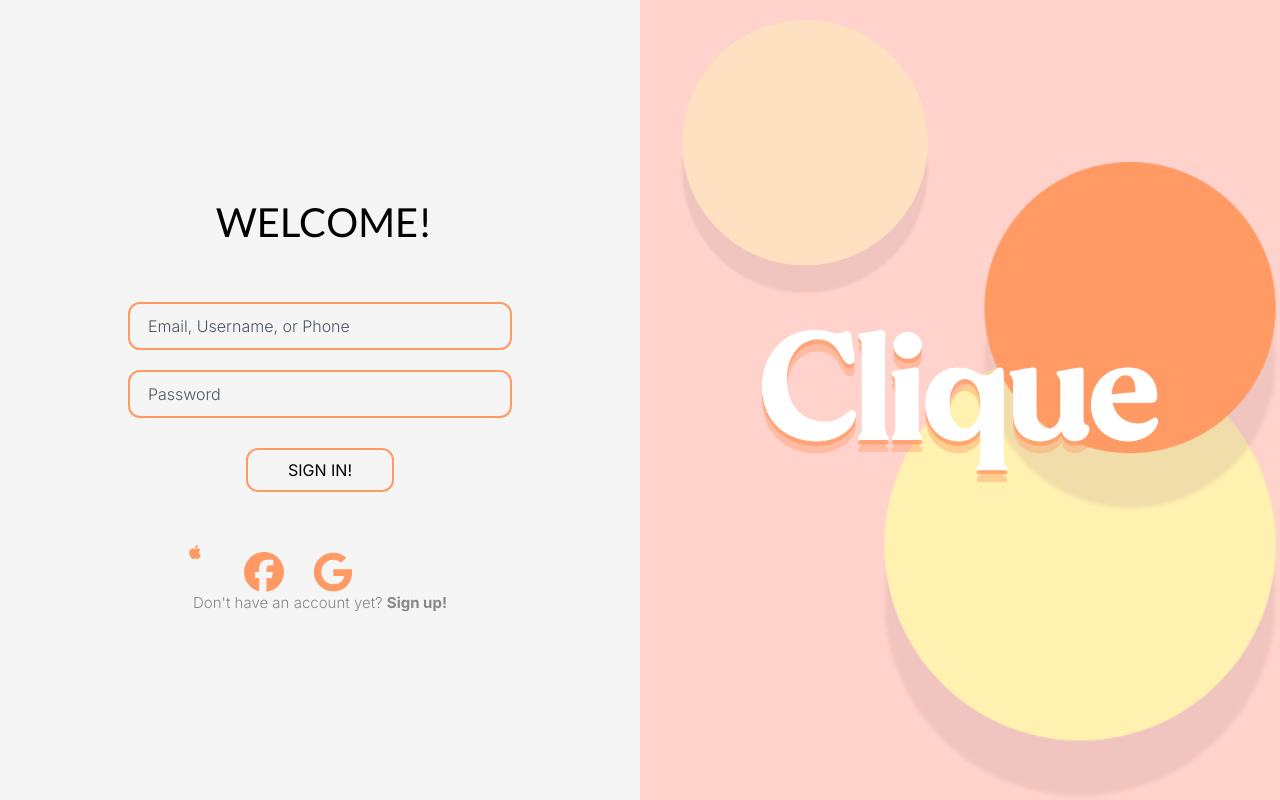
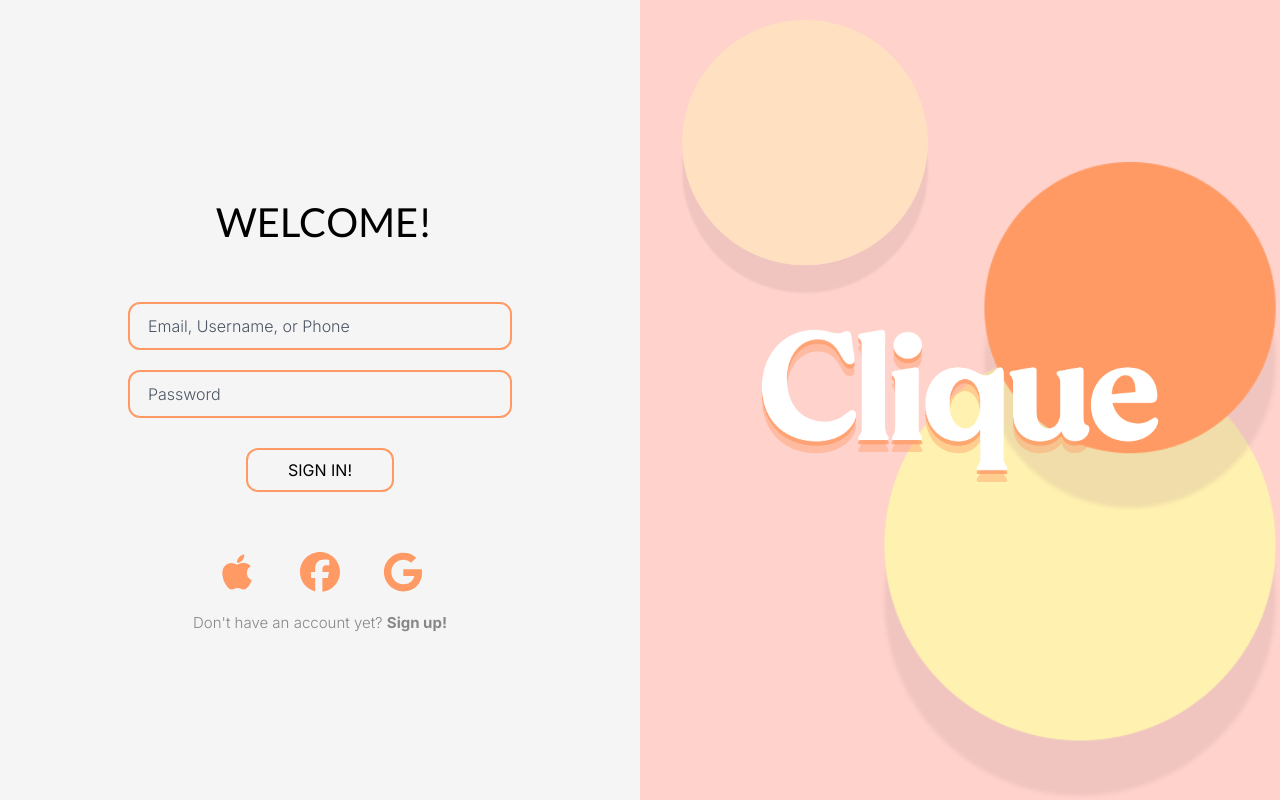
Before and after one commit to apatwary12/clique-web-alpha, a Next.js app: page / in a window 1280 px wide. Built offline with nearby package versions, Linux system fonts and the light colour scheme.

Commit message:
configured Apple SSO

```diff
--- a/app/components/sso/SSO.js
+++ b/app/components/sso/SSO.js
@@ -1,14 +1,17 @@
 import { faApple, faFacebook, faGoogle } from "@fortawesome/free-brands-svg-icons";
 import { FontAwesomeIcon } from "@fortawesome/react-fontawesome";
 
-export default function SSO(appleFunction) {
+export default function SSO({ appleFunction }) {
   return (
-    <div className="flex justify-around w-52 mt-5 order-1 lg:order-2">
+    <div className="flex justify-around w-full max-w-[250px] mx-auto mt-5 mb-5 order-1 lg:order-2">
       <button
         className="w-10 h-10 mt-5 text-orange"
         onClick={() => appleFunction()}
       >
-        <FontAwesomeIcon className="text-orange" icon={faApple} />
+        <FontAwesomeIcon
+          className="w-10 h-10 mt-5 text-orange"
+          icon={faApple}
+        />
       </button>
       <button
         className="w-10 h-10 mt-5 text-orange"
```
Also changed, not shown: app/components/loginForm/LoginForm.js (+6 -1 lines).
